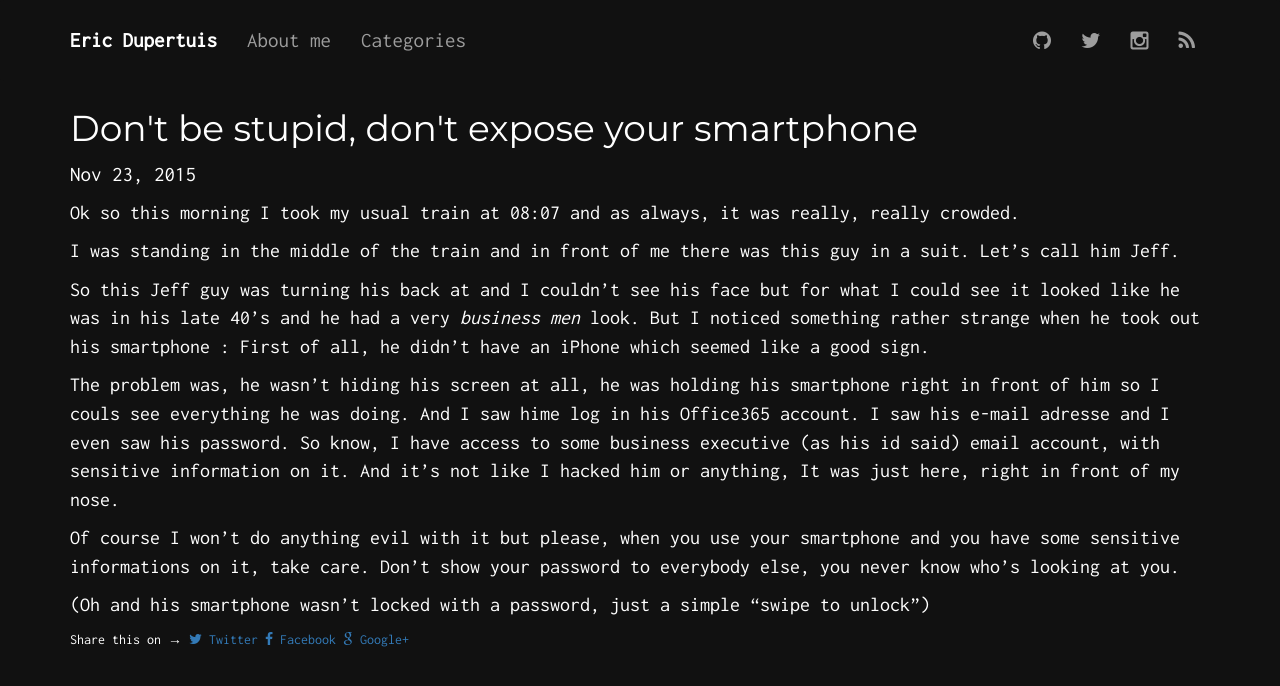
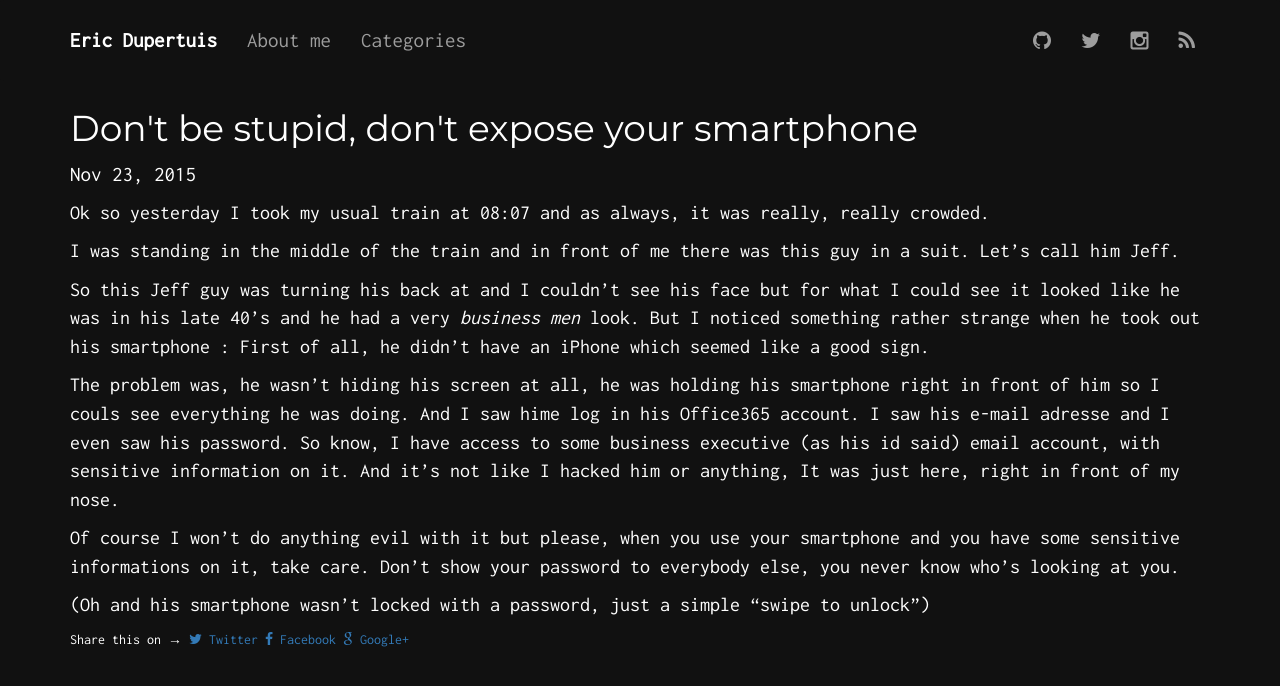
Before and after one commit to EricDupertuis/EricDupertuis.github.io, a Jekyll site: the page built from _posts/2015-11-23-dont-be-stupid.md, in a window 1280 px wide. Shown: the top 686 px of the page. Built offline with Jekyll 4.4.1, drawn with Linux system fonts in a browser that asks for light colours; comment, search, counter and statistics services are not loaded.

Commit message:
article wip

```diff
--- a/_posts/2015-11-23-dont-be-stupid.md
+++ b/_posts/2015-11-23-dont-be-stupid.md
@@ -8,7 +8,7 @@ tags:
 - smartphone
 ---
 
-Ok so this morning I took my usual train at 08:07 and as always, it was really, really crowded.
+Ok so yesterday I took my usual train at 08:07 and as always, it was really, really crowded.
 
 I was standing in the middle of the train and in front of me there was this guy in a suit. Let's call him Jeff.
 
```
